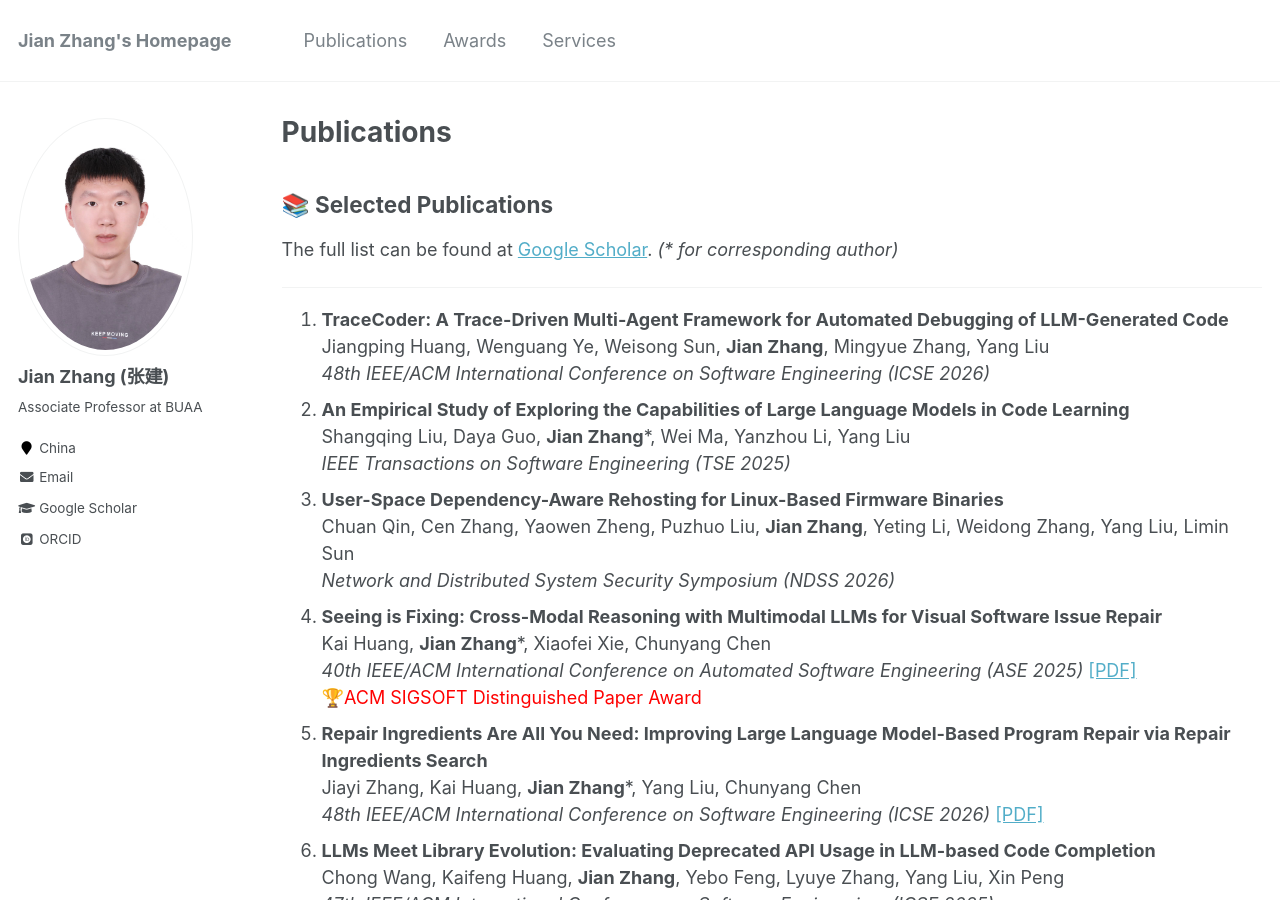
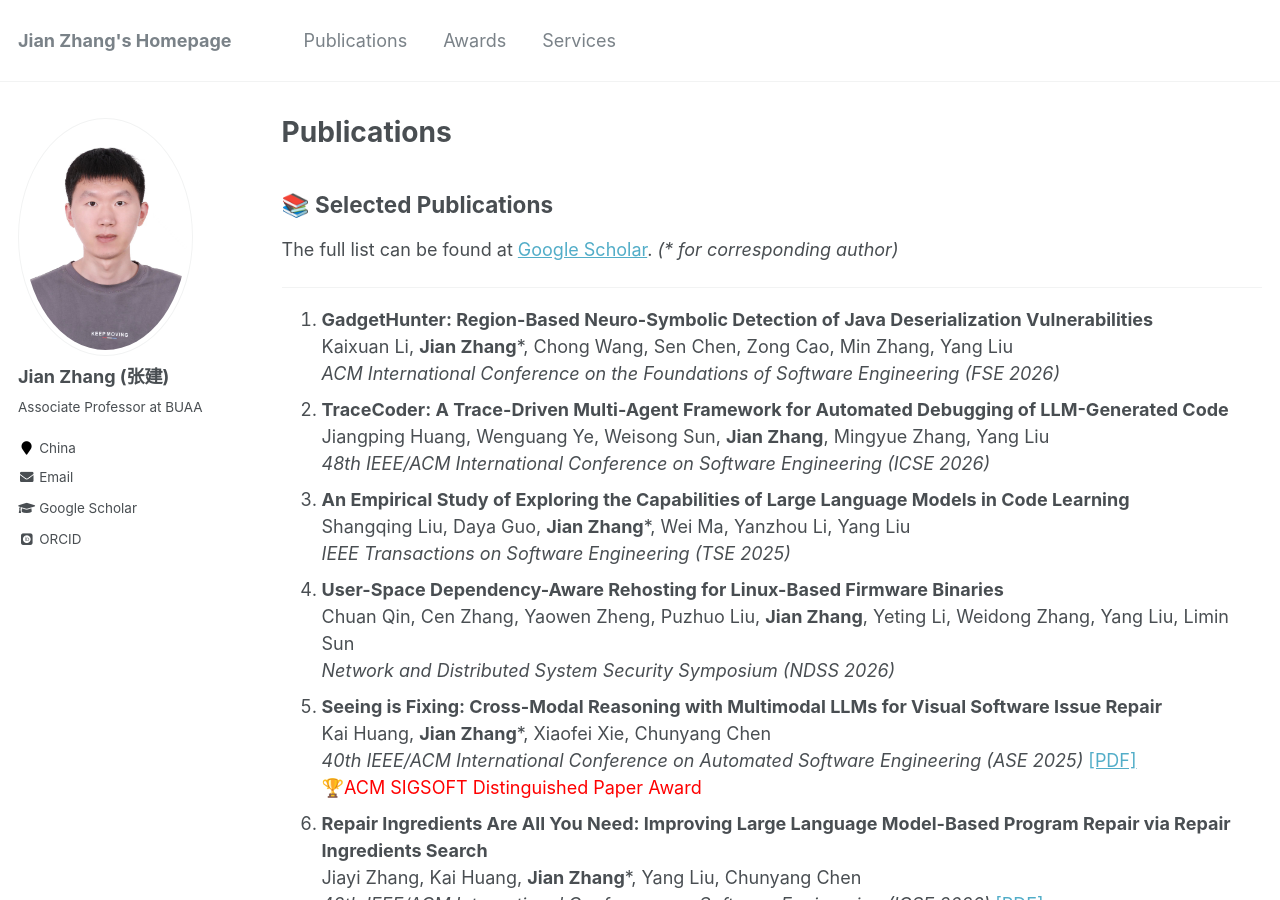
Before and after one commit to zhangj111/zhangj111.github.io, a Jekyll site: the page built from _pages/publications.md, in a window 1280 px wide and 900 px high. Built offline with Jekyll 4.4.1, drawn with Linux system fonts in a browser that asks for light colours; some web fonts are replaced.

Commit message:
Update publications.md

```diff
--- a/_pages/publications.md
+++ b/_pages/publications.md
@@ -13,6 +13,9 @@ redirect_from:
 The full list can be found at <a href="https://scholar.google.com/citations?user=ki1y5TQAAAAJ&hl=en">Google Scholar</a>. <i>(* for corresponding author)</i>
 
 ---
+1. **GadgetHunter: Region-Based Neuro-Symbolic Detection of Java Deserialization Vulnerabilities**
+   Kaixuan Li, **Jian Zhang**\*, Chong Wang, Sen Chen, Zong Cao, Min Zhang, Yang Liu
+   *ACM International Conference on the Foundations of Software Engineering (FSE 2026)*
 1. **TraceCoder: A Trace-Driven Multi-Agent Framework for Automated Debugging of LLM-Generated Code**
    Jiangping Huang, Wenguang Ye, Weisong Sun, **Jian Zhang**, Mingyue Zhang, Yang Liu
    *48th IEEE/ACM International Conference on Software Engineering (ICSE 2026)*
```
